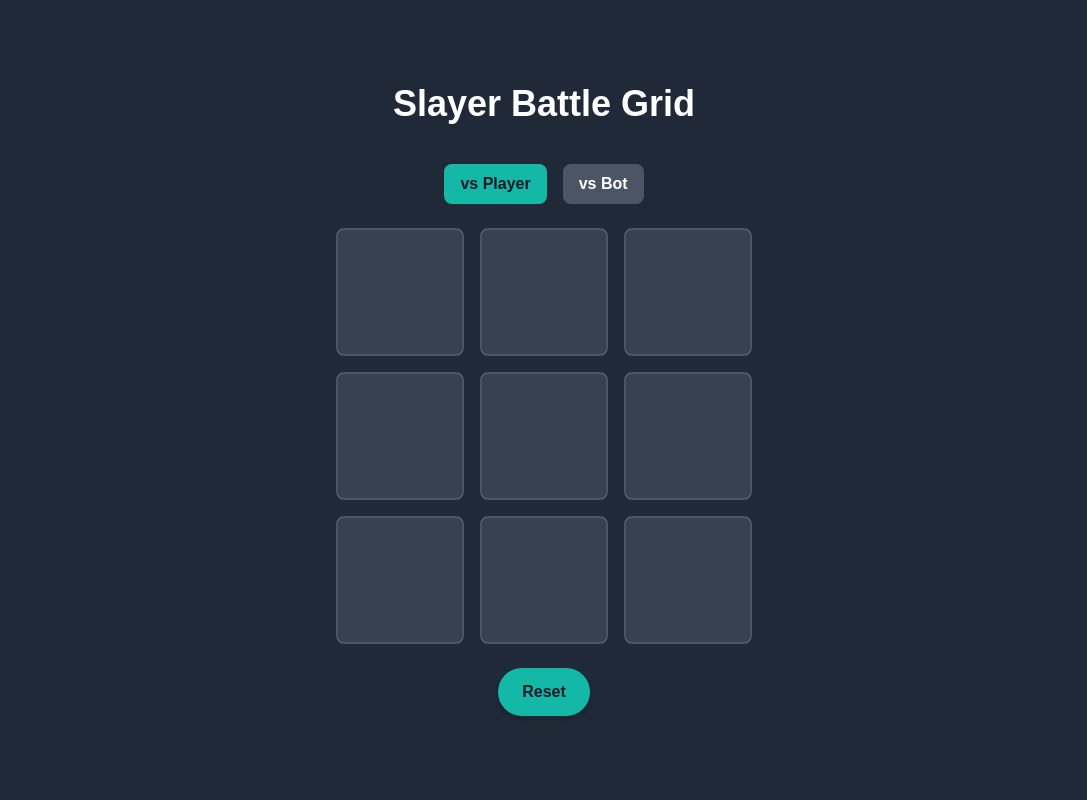
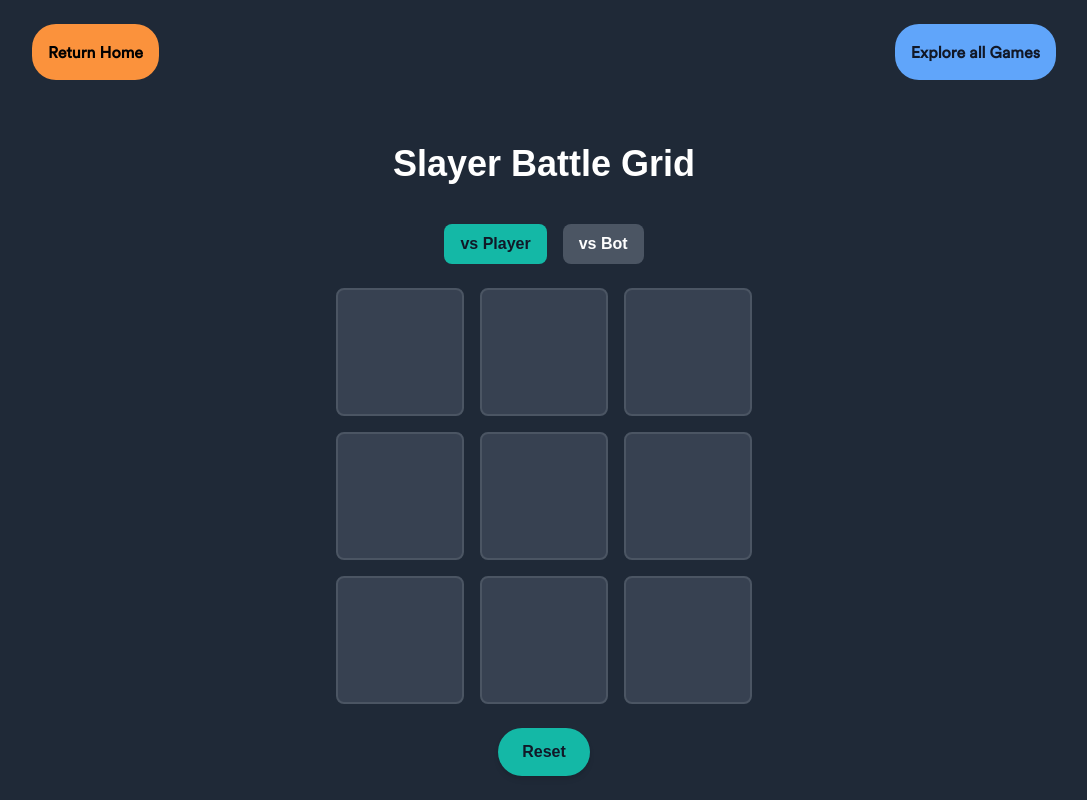
Before and after one commit to sumanpatra006/Demon-Slayer, a React (Vite) app: page /games/1 in a window 1280 px wide. Shown: the whole page, without its empty margins (96-1183 px from the left). Built offline with nearby package versions, Linux system fonts and the light colour scheme; a web font is replaced by a local one.

Commit message:
feat: add navigation links

```diff
--- /dev/null
+++ b/src/components/returnGameSectionButton.jsx
@@ -0,0 +1,20 @@
+import React from 'react'
+import { useNavigate } from 'react-router-dom'
+
+const ReturnGameSectionButton = () => {
+  const navigate = useNavigate()
+
+  const handleClick = () => {
+    navigate('/games')
+  }
+
+  return (
+    <button className='p-4 bg-blue-400 font-circular-web font-semibold text-xs sm:text-base rounded-3xl text-gray-900'
+    onClick={handleClick}
+  >
+  Explore all Games
+  </button>
+  )
+}
+
+export default ReturnGameSectionButton
--- /dev/null
+++ b/src/components/returnHomeSectionButton.jsx
@@ -0,0 +1,19 @@
+import React from 'react'
+import { useNavigate } from 'react-router-dom'
+
+const ReturnHomeSectionButton = () => {
+  const navigate = useNavigate()
+
+  const handleClick = () => {
+    navigate('/')
+  }
+
+  return (
+    <button className='p-4 bg-orange-400 font-circular-web font-semibold text-xs sm:text-base rounded-3xl text-black'
+        onClick={handleClick}
+      >
+      Return Home</button>
+  )
+}
+
+export default ReturnHomeSectionButton
--- a/src/components/togameSectionButton.jsx
+++ b/src/components/togameSectionButton.jsx
@@ -1,11 +1,21 @@
 import React from 'react'
+import { useNavigate } from 'react-router-dom'
 
-const togameSectionButton = () => {
+const TogameSectionButton = () => {
+  const navigate = useNavigate()
+
+  const handleClick = () => {
+    navigate('/games')
+  }
+
   return (
-    <div>
-
+    <div className='flex justify-center items-end h-[10vh] sm:h-[15vh]'>
+      <button className='p-4 bg-green-500 font-anime text-xs sm:text-base rounded-md'
+        onClick={handleClick}
+      >
+      🤖 Enter game mode 🤖</button>
     </div>
   )
 }
 
-export default togameSectionButton
+export default TogameSectionButton
--- a/src/pages/games.jsx
+++ b/src/pages/games.jsx
@@ -1,13 +1,16 @@
 import React from 'react'
 import GameCard from '../components/gameCard'
 import { games } from '../../constants'
+import ReturnHomeSectionButton from '../components/returnHomeSectionButton'
+import { Footer } from '../components/Footer'
 
 const Games = () => {
   return (
     <div className='min-h-screen flex flex-col items-center py-24 bg-gradient-to-r from-[#0f172a]  to-[#334155]'>
       <p className='text-center text-7xl font-semibold font-Pixel-Army mb-2 tracking-wider text-green-500'>Games!</p>
-      <p className='text-center text-lg font-medium mb-14 font-mono text-white'>Unleash the Power Within - Join the Battle Against the Demons!</p>
-      <div className='grid grid-cols-1 md:grid-cols-2 lg:grid-cols-3 gap-4'>
+      <p className='text-center text-lg font-medium mb-6 font-mono text-white'>Unleash the Power Within - Join the Battle Against the Demons!</p>
+      <ReturnHomeSectionButton/>
+      <div className='grid grid-cols-1 md:grid-cols-2 lg:grid-cols-3 gap-4 mt-12 sm:mt-16'>
         {games.map((game, index) => (
           <GameCard
             key={index}
--- a/src/pages/home.jsx
+++ b/src/pages/home.jsx
@@ -6,6 +6,7 @@ import Kizuki from "../components/Kizuki";
 import Hashira from "../components/Hashira";
 import { Developer } from "../components/Developer";
 import { Footer } from "../components/Footer";
+import TogameSectionButton from '../components/togameSectionButton';
 
 const Home = () => {
   return (
@@ -16,6 +17,7 @@ const Home = () => {
         <Box />
         <Kizuki />
         <Hashira />
+        <TogameSectionButton/>
         <Developer />
         <Footer />
       </main>
--- a/src/pages/slayerBattleGrid.jsx
+++ b/src/pages/slayerBattleGrid.jsx
@@ -1,4 +1,6 @@
 import React, { useState, useEffect } from "react";
+import ReturnGameSectionButton from "../components/returnGameSectionButton";
+import ReturnHomeSectionButton from "../components/returnHomeSectionButton";
 
 function SlayerBattleGrid() {
   const [gameData, setGameData] = useState(Array(9).fill(""));
@@ -185,7 +187,12 @@ function SlayerBattleGrid() {
   };
 
   return (
+    <>
     <div className="flex flex-col items-center justify-center min-h-screen bg-gray-800 text-white">
+    <div className="flex justify-between items-start w-[80%] h-[10vh] sm:h-[15vh]">
+      <ReturnHomeSectionButton />
+      <ReturnGameSectionButton />
+    </div>
       <h1 className="text-3xl sm:text-4xl font-bold mb-10 flex items-center justify-center">
         {title}
       </h1>
@@ -241,6 +248,7 @@ function SlayerBattleGrid() {
         Reset
       </button>
     </div>
+    </>
   );
 }
 
```
